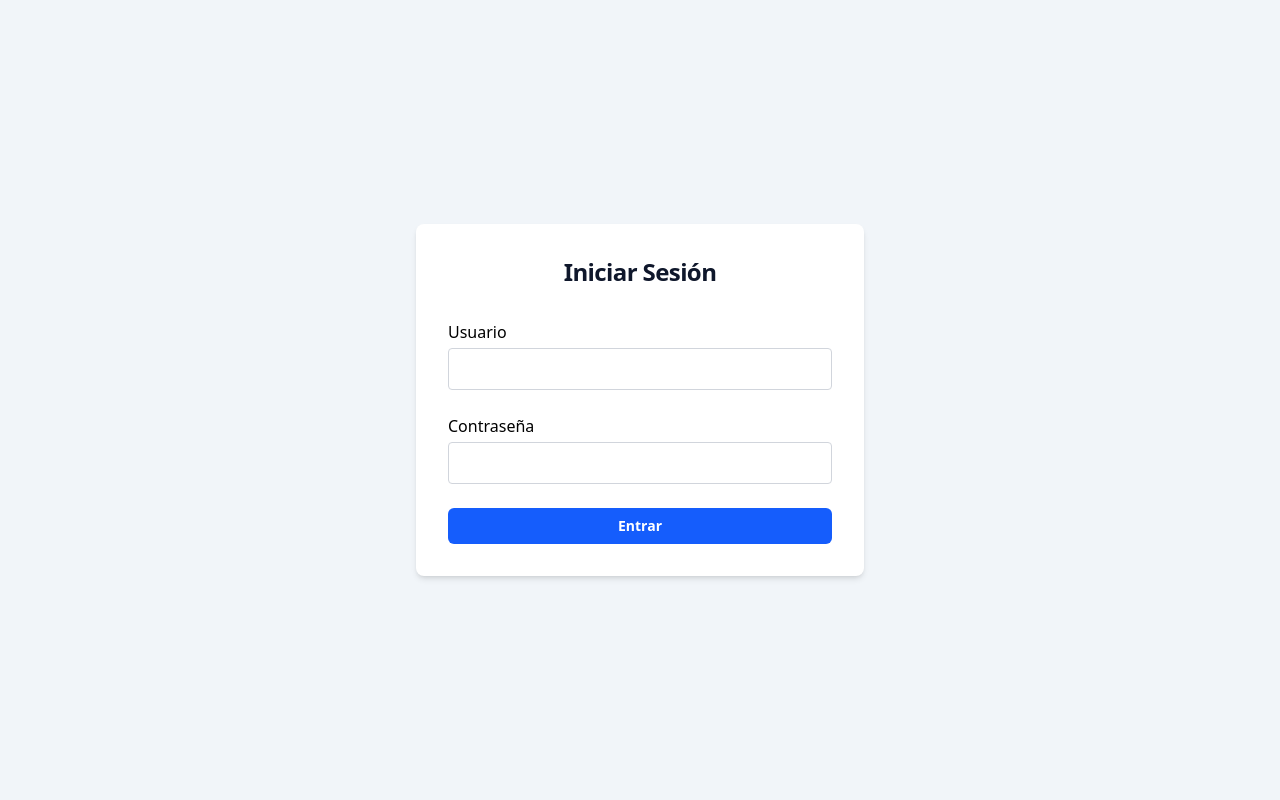
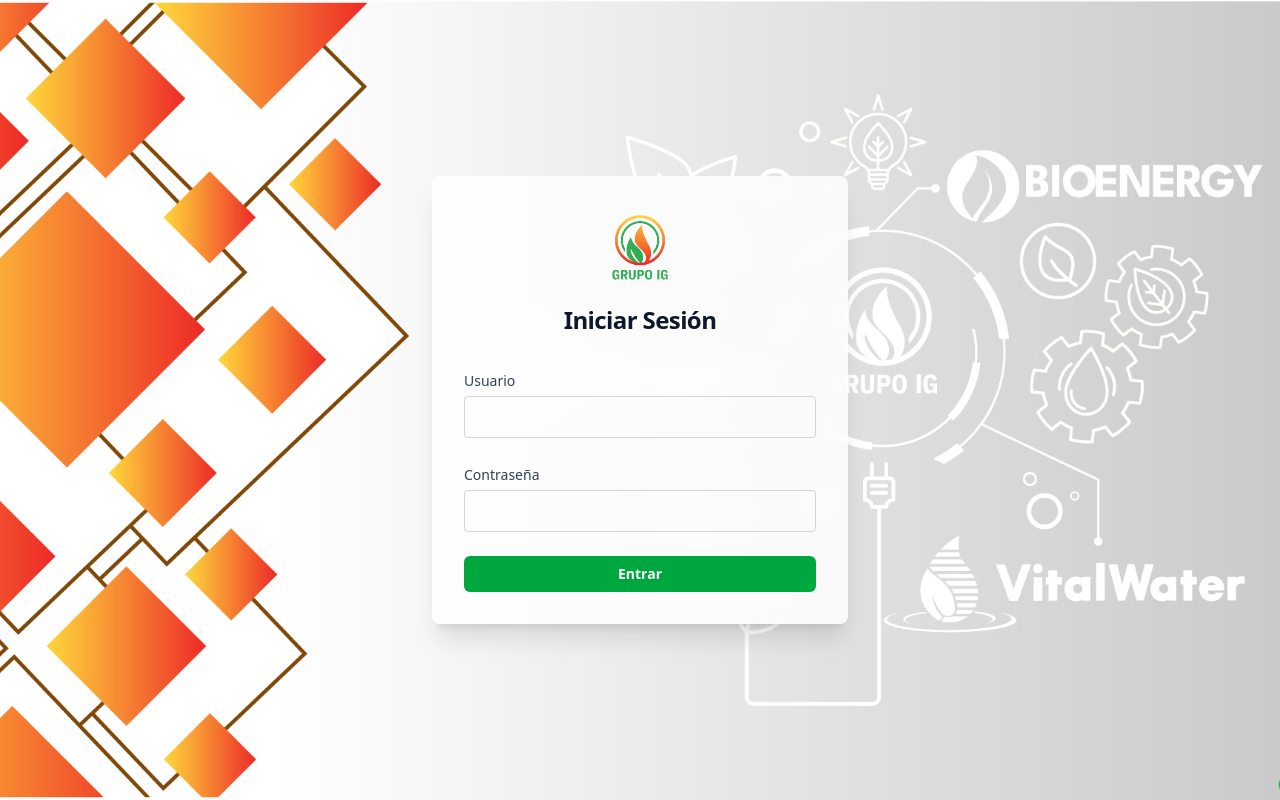
Before and after one commit to ingJavier13/RESPONSIVAS_APP, a React (Vite) app in the folder responsivas-app/: page /login in a window 1280 px wide. Built offline with nearby package versions, Linux system fonts and the light colour scheme.

Commit message:
Ajustes en LoginPage diseño.

```diff
--- a/responsivas-app/src/pages/LoginPage.jsx
+++ b/responsivas-app/src/pages/LoginPage.jsx
@@ -1,14 +1,25 @@
-// src/pages/LoginPage.jsx
 import { useState } from 'react';
+import toast from 'react-hot-toast'; //
+
+//componente para el spinner de carga
+const Spinner = () => (
+  <svg className="animate-spin -ml-1 mr-3 h-5 w-5 text-white" xmlns="http://www.w3.org/2000/svg" fill="none" viewBox="0 0 24 24">
+    <circle className="opacity-25" cx="12" cy="12" r="10" stroke="currentColor" strokeWidth="4"></circle>
+    <path className="opacity-75" fill="currentColor" d="M4 12a8 8 0 018-8V0C5.373 0 0 5.373 0 12h4zm2 5.291A7.962 7.962 0 014 12H0c0 3.042 1.135 5.824 3 7.938l3-2.647z"></path>
+  </svg>
+);
 
 export default function LoginPage() {
   const [username, setUsername] = useState('');
   const [password, setPassword] = useState('');
   const [error, setError] = useState('');
+  const [isLoading, setIsLoading] = useState(false); //Nuevo estado para la carga
 
   const handleSubmit = async (e) => {
     e.preventDefault();
     setError('');
+    setIsLoading(true); // Inicia la carga
+
     try {
       const res = await fetch('http://localhost:3001/api/auth/login', {
         method: 'POST',
@@ -19,31 +30,61 @@
       if (!res.ok) throw new Error('Credenciales incorrectas');
 
       const data = await res.json();
-      localStorage.setItem('token', data.token); // Guardamos el token
-      window.location.href = '/'; // Redirigimos al dashboard
+      localStorage.setItem('token', data.token);
+
+      // Muestra el toast y retrasa la redirección
+      toast.success('¡Inicio de sesión correcto!');
+      setTimeout(() => {
+        window.location.href = '/'; // Redirigimos después de ver el toast
+      }, 1500); // 1.5 segundos de espera
 
     } catch (err) {
       setError(err.message);
+      setIsLoading(false); // Detiene la carga si hay error
     }
   };
 
   return (
-    <div className="flex min-h-screen items-center justify-center bg-slate-100">
-      <div className="w-full max-w-md space-y-8">
-        <div className="bg-white shadow-md rounded-lg p-8">
-          <h2 className="text-center text-2xl font-bold tracking-tight text-slate-900">Iniciar Sesión</h2>
+    // 4. Contenedor principal con la imagen de fondo
+    <div
+      className="flex min-h-screen items-center justify-center bg-cover bg-center"
+      style={{ backgroundImage: "url('/grupoig.jpg')" }}
+    >
+
+      <div className="w-full max-w-md space-y-8 px-4">
+        {/* Tarjeta del formulario con efecto de vidrio esmerilado */}
+        <div className="bg-white/80 backdrop-blur-md shadow-xl rounded-lg p-8">
+          <div className="text-center">
+
+            {/* Logo centrado en la parte superior del formulario */}
+            <div
+              className="mx-auto mb-4 h-20 w-20 bg-cover bg-center" // Centrado con mx-auto y margen inferior
+              style={{ backgroundImage: "url('/logoig.png')" }}
+            >
+            </div>
+
+            <h2 className="text-2xl font-bold tracking-tight text-slate-900">Iniciar Sesión</h2>
+          </div>
           <form className="mt-8 space-y-6" onSubmit={handleSubmit}>
             <div>
-              <label htmlFor="username">Usuario</label>
+              <label htmlFor="username" className="text-sm font-medium text-slate-700">Usuario</label>
               <input id="username" name="username" type="text" required value={username} onChange={e => setUsername(e.target.value)} className="input mt-1" />
             </div>
             <div>
-              <label htmlFor="password">Contraseña</label>
+              <label htmlFor="password"  className="text-sm font-medium text-slate-700">Contraseña</label>
               <input id="password" name="password" type="password" required value={password} onChange={e => setPassword(e.target.value)} className="input mt-1" />
             </div>
-            {error && <p className="text-sm text-red-600">{error}</p>}
+            {error && <p className="text-sm text-red-600 text-center">{error}</p>}
             <div>
-              <button type="submit" className="w-full flex justify-center rounded-md bg-blue-600 px-4 py-2 text-sm font-semibold text-white">Entrar</button>
+              {/*Botón con estado de carga */}
+              <button
+                type="submit"
+                disabled={isLoading}
+                className="w-full flex justify-center rounded-md bg-green-600 px-4 py-2 text-sm font-semibold text-white hover:bg-green-700 disabled:bg-slate-400"
+              >
+                {isLoading && <Spinner />}
+                {isLoading ? 'Iniciando...' : 'Entrar'}
+              </button>
             </div>
           </form>
         </div>
```
Also changed, not shown: responsivas-app/public/grupoig.jpg (added).
